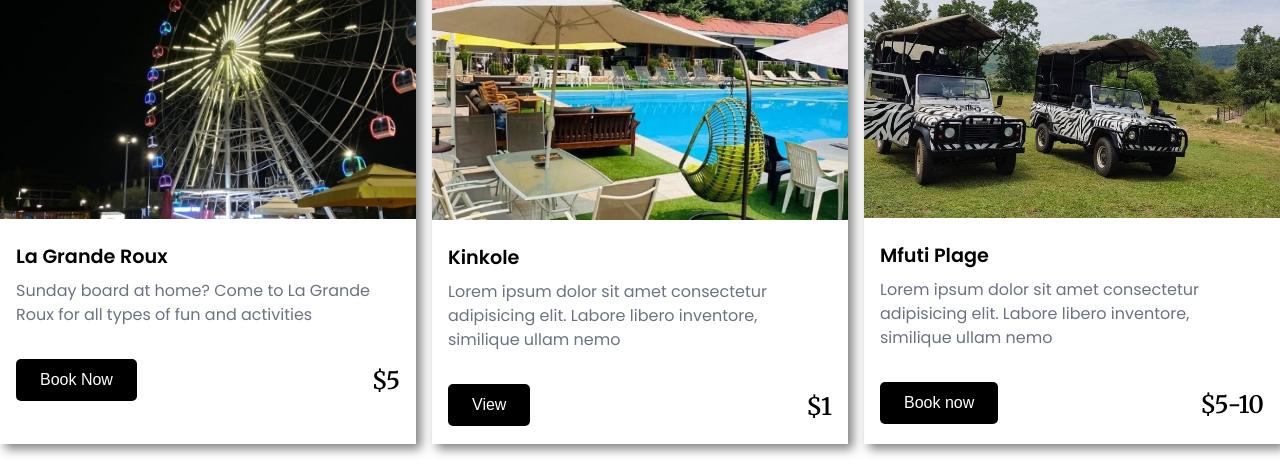
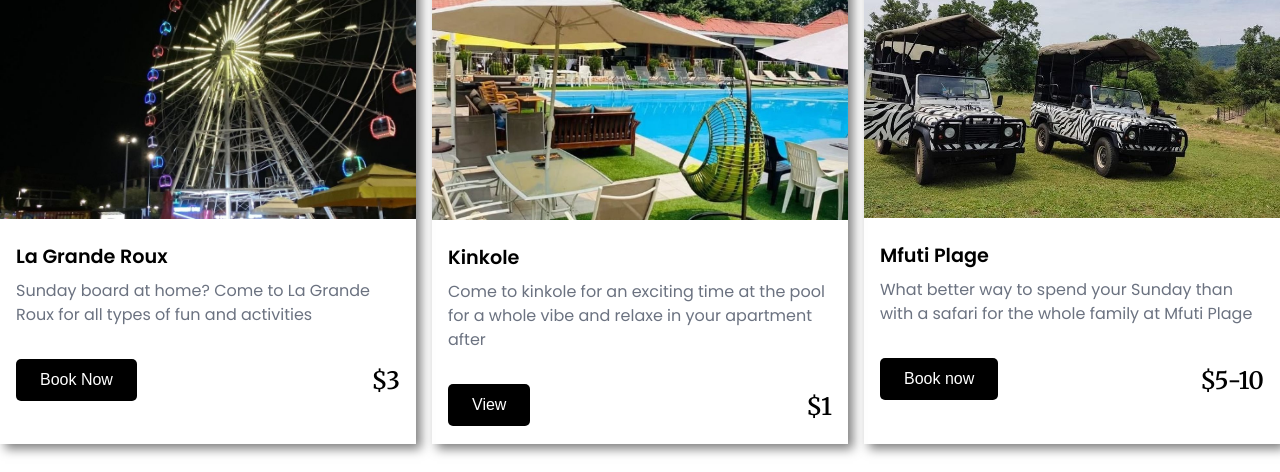
Before and after one commit to bigcheeks23/tour_kin_project, a plain HTML site: page index.html in a window 1280 px wide. Shown: the part 2594-3066 px from the top of the page. Drawn offline with nearby package versions, Linux system fonts and the light colour scheme.

Commit message:
removed the lorem text and put actual wording in the package card

```diff
--- a/index.html
+++ b/index.html
@@ -171,7 +171,7 @@
                       <a href="https://www.instagram.com/lagranderouekin/?hl=en" target="_blank">
                       <button class="btn1">Book Now</button>
                       </a>
-                      <h3>$5</h3>
+                      <h3>$3</h3>
                     </div>
                 </div>
              </div>
@@ -181,7 +181,7 @@
                 <div class="package_card_details">
                     <h4>Kinkole</h4>
                     <p>
-                        Lorem ipsum dolor sit amet consectetur adipisicing elit. Labore libero inventore, similique ullam nemo
+                        Come to kinkole for an exciting time at the pool for a whole vibe and relaxe in your apartment after
                     </p>
                     <div class="button-wrapper">
                       <a href="https://www.instagram.com/kinkole_prestige_/?hl=en" target="_blank">
@@ -196,7 +196,7 @@
                 <div class="package_card_details">
                     <h4>Mfuti Plage</h4>
                     <p>
-                        Lorem ipsum dolor sit amet consectetur adipisicing elit. Labore libero inventore, similique ullam nemo
+                        What better way to spend your Sunday than with a safari for the whole family at Mfuti Plage
                     </p>
                     <div class="button-wrapper">
                       <a href="https://www.kinocongo.com/blog/activites-3/mfuti-plage-27" target="_blank">
```
